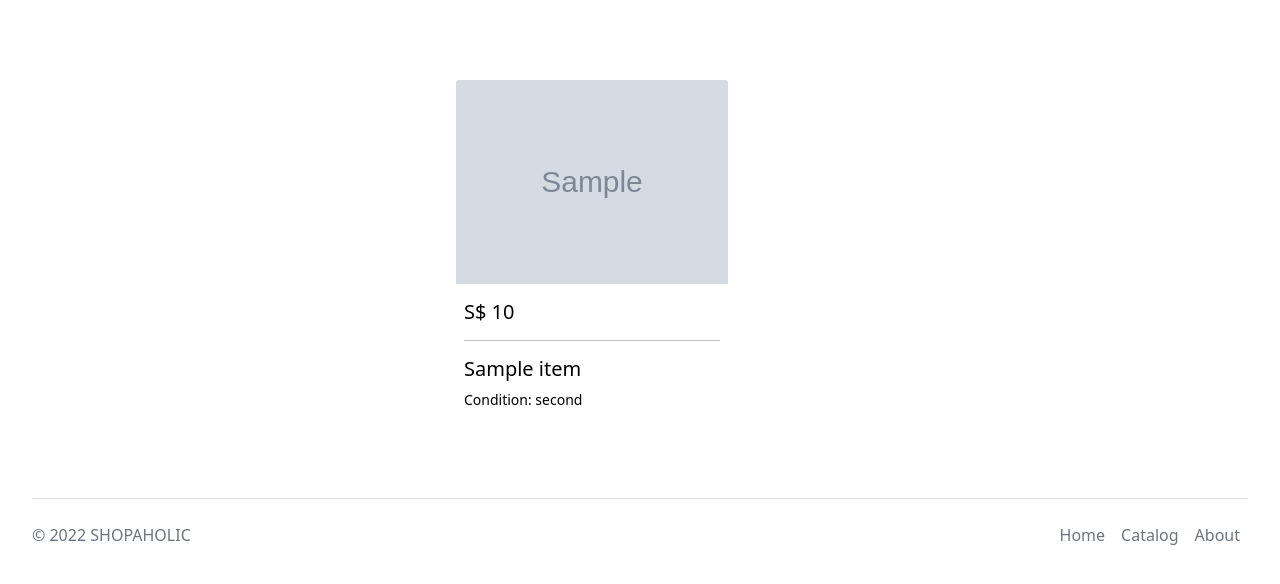
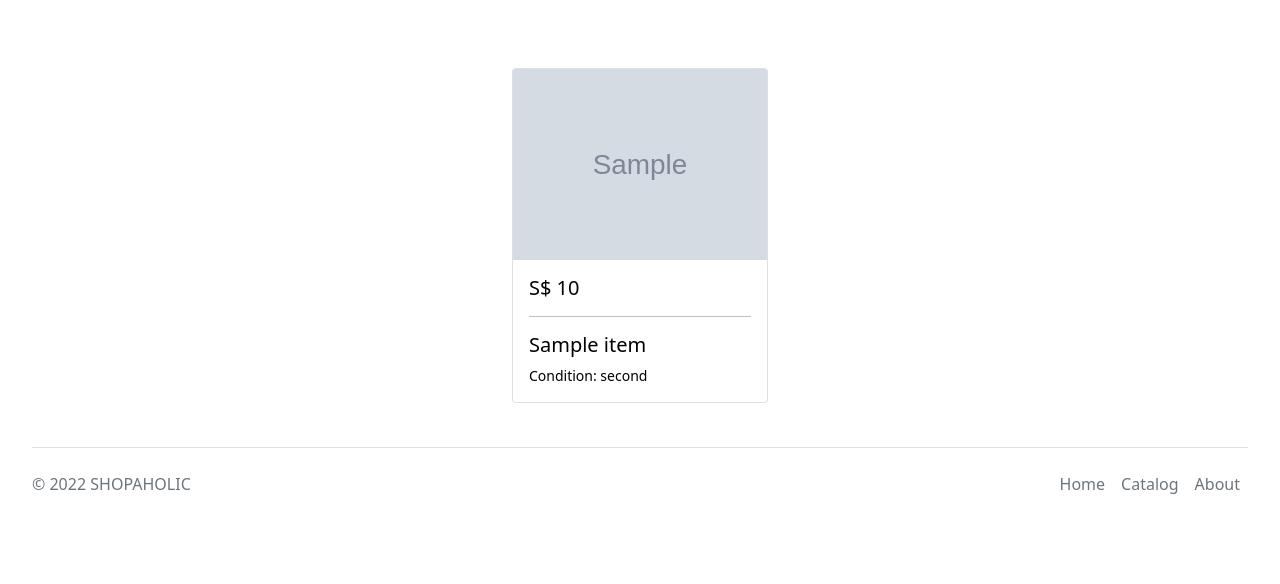
Before and after one commit to michac789/CommerceApp, a Django app: template catalog/templates/catalog/index.html in a window 1280 px wide. Shown: the part 56-640 px from the top of the page. Run offline with Django 3.2, Linux system fonts and the light colour scheme; the template is opened without the code that fills it: most values are stand-ins (such as "Sample title", 1, 10 or a date in 2020); grey boxes marked "Sample" are stand-in pictures.

Commit message:
responsive catalog

```diff
--- a/catalog/static/catalog/index.css
+++ b/catalog/static/catalog/index.css
@@ -17,9 +17,11 @@ a:hover {
 
 div.catalog-container {
     display: flex;
+    flex-wrap: wrap;
     justify-content: center;
     align-items: center;
     margin-top: 10vh;
+    column-gap: 10px;
 }
 
 
@@ -28,3 +30,14 @@ div.catalog-container li {
     width: 30vw;
     margin: 2.5vw 0;
 }
+
+div.card {
+    width: max(20vw, 200px);
+    margin: 20px 0;
+}
+
+
+div.card.img {
+    width: max(18vw, 190px);
+    height: auto;
+}
--- a/catalog/templates/catalog/index.html
+++ b/catalog/templates/catalog/index.html
@@ -12,16 +12,14 @@
     <script src="{% static 'catalog/index.js' %}" type="module"></script>
     <!-- CATALOG INDEX PAGE - TODO  -->
     <link rel="stylesheet" href="{% static 'catalog/index.css' %}">
-    <div class="catalog-container">
-        <ol>
+    <div class="container-fluid">
+        <div class="catalog-container">
             {% for item in items %}
-                <li>
                     <a href="{% url 'catalog:item' item_id=item.id %}">
-                        <div class="card" style="width: 18rem; border: none;">
-                            <div class="d-flex justify-content-center">
-                                <img src="{{ item.image }}" class="card-img-top img-fluid" style="width: 17rem;" alt="...">
-                                </div>
-                                <div class="card-body">
+                        <div class="card">
+                            <img src="{{ item.image }}" class="card-img-top" alt="product-photo">
+                            <!-- alt need to be outputted dynamically (using image name perhaps)  -->
+                            <div class="card-body">
                                 <h1 class="lead fw-100">S$ {{ item.price }}</h1>
                                 <hr>
                                 <h5 class="card-title">{{ item.title }}</h5>
@@ -30,32 +28,10 @@
                             </div>
                         </div>
                     </a>
-
-
-
-                    <!-- <ul>
-                        <a href="{% url 'catalog:item' item_id=item.id %}">See item</a>
-                        <img src="{{ item.image }}" alt="abc" style="width: 17rem;">
-                        <li>Title: {{ item.title }}</li>
-                        <li>Description: {{ item.description }}</li>
-                        <li>Price: {{ item.price }}</li>
-                        <li>Category: {{ item.category }}</li>
-                        <li>Time created: {{ item.time_created }}</li>
-                        <li>Seller: <a href="{% url 'userprofile:profile' username=item.seller.username %}">
-                            {{ item.seller }}
-                        </a></li>
-                        {% if item.buyer %}
-                            <li>Buyer: <a href="{% url 'userprofile:profile' username=item.seller.username %}">
-                                {{ item.buyer }}
-                            </a></li>
-                        {% else %}
-                            <li>The item is NOT sold yet.</li>
-                        {% endif %}
-                    </ul> -->
-                </li>
             {% empty %}
                 no item...
             {% endfor %}
-        </ol>
+
+        </div>
     </div>
 {% endblock body %}
```
